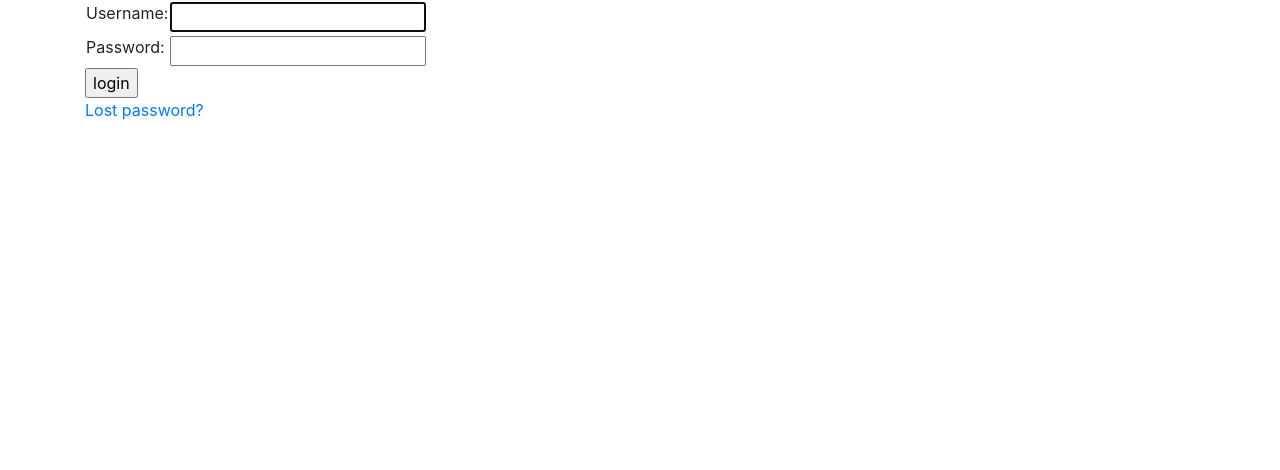
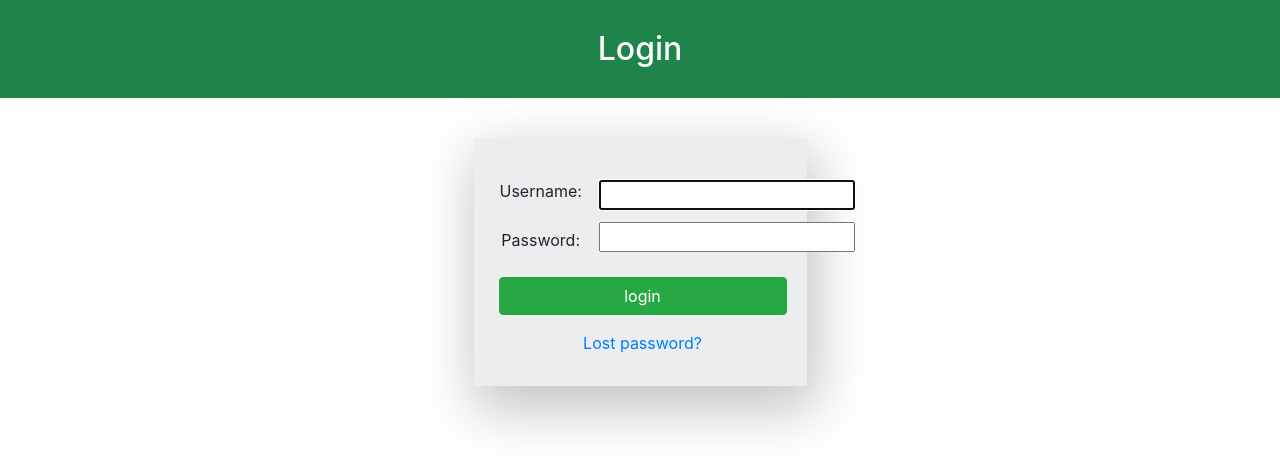
Before and after one commit to RafsanRifat/Django-Bookstore-project, a Django app: page /login/ in a window 1280 px wide. Shown: the top 470 px of the page. Run offline with Django 3.2, Linux system fonts and the light colour scheme; some libraries are stand-ins or nearby versions.

Commit message:
login page style changed

```diff
--- a/django-env/bookstore/Templates/registration/login.html
+++ b/django-env/bookstore/Templates/registration/login.html
@@ -6,7 +6,12 @@
     <link rel="stylesheet" href="https://maxcdn.bootstrapcdn.com/bootstrap/4.0.0/css/bootstrap.min.css" integrity="sha384-Gn5384xqQ1aoWXA+058RXPxPg6fy4IWvTNh0E263XmFcJlSAwiGgFAW/dAiS6JXm" crossorigin="anonymous">
 </head>
 <body>
-    <div class="container">
+<div class="top-part" style="background: #1E8449; width: 100%; text-align: center">
+    <h2 style="padding: 30px  0; color: white">Login</h2>
+</div >
+    <div class="container" >
+    <div class="form-part" style=" width: 30%; background: #EBEDEF; padding: 15px; text-align: center; margin: auto; margin-top: 40px; padding-top: 40px; padding-left: 25px; padding-right: 20px; -webkit-box-shadow: 5px 19px 50px 5px rgba(99,99,99,0.37);
+box-shadow: 5px 19px 50px 5px rgba(99,99,99,0.37); ">
             {% if form.errors %}
 <p>Your username and password didn't match. Please try again.</p>
 {% endif %}
@@ -22,23 +27,25 @@
 
 <form method="post" action="{% url 'login' %}">
 {% csrf_token %}
-<table>
-<tr>
-    <td>{{ form.username.label_tag }}</td>
-    <td>{{ form.username }}</td>
+<table >
+<tr >
+    <td class="pr-3">{{ form.username.label_tag }}</td>
+    <td >{{ form.username }}</td>
 </tr>
 <tr>
-    <td>{{ form.password.label_tag }}</td>
-    <td>{{ form.password }}</td>
+    <td class="pr-3 pt-3">{{ form.password.label_tag }}</td>
+    <td >{{ form.password }}</td>
 </tr>
 </table>
 
-<input type="submit" value="login">
+<input type="submit" value="login" class="btn btn-success btn-block mt-3">
 <input type="hidden" name="next" value="{{ next }}">
 </form>
 
 {# Assumes you setup the password_reset view in your URLconf #}
-<p><a href="{% url 'password_reset' %}">Lost password?</a></p>
+<p class="pt-3"><a href="{% url 'password_reset' %}" >Lost password?</a></p>
+
+    </div>
 
     </div>
 
```
Also changed, not shown: django-env/bookstore/db.sqlite3.
